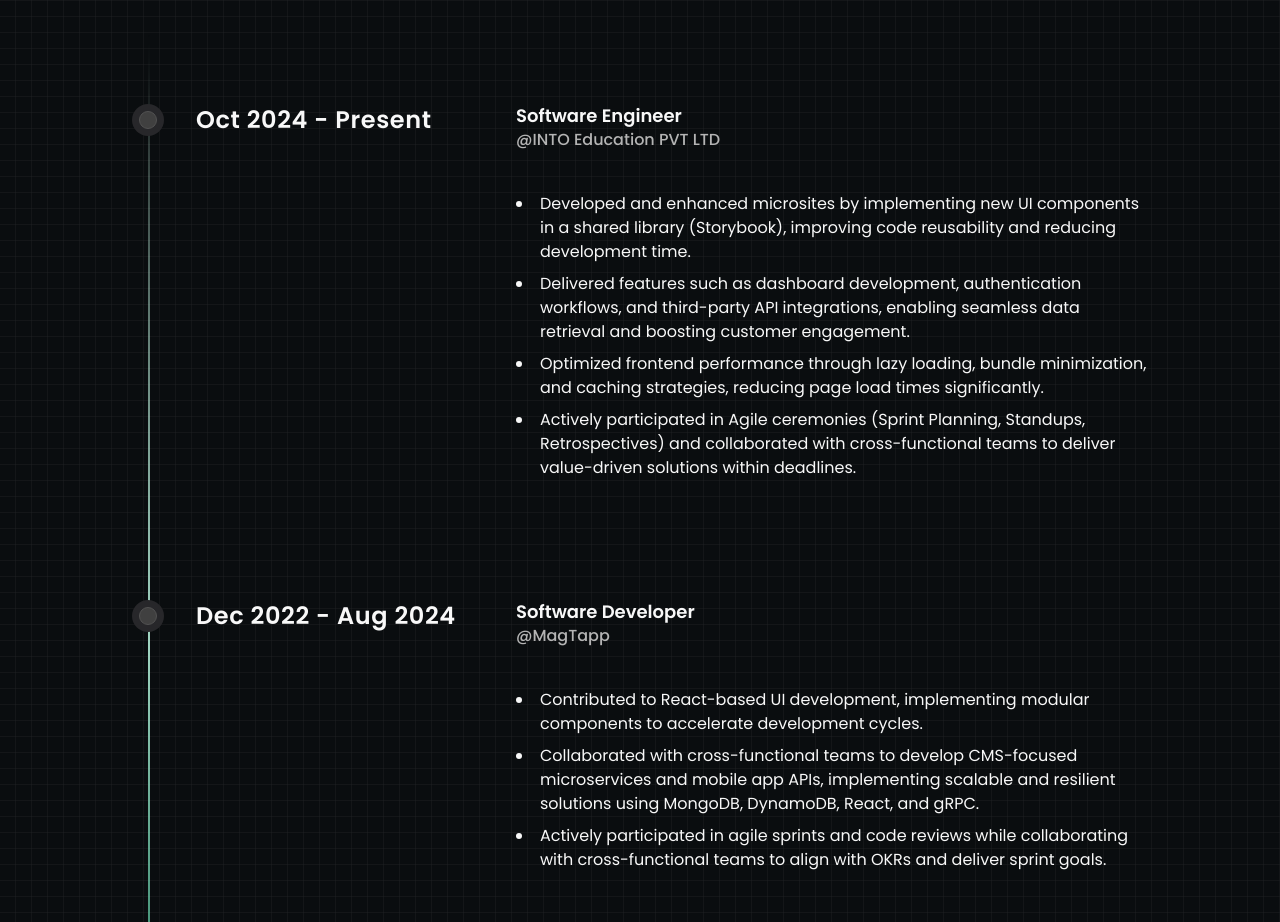
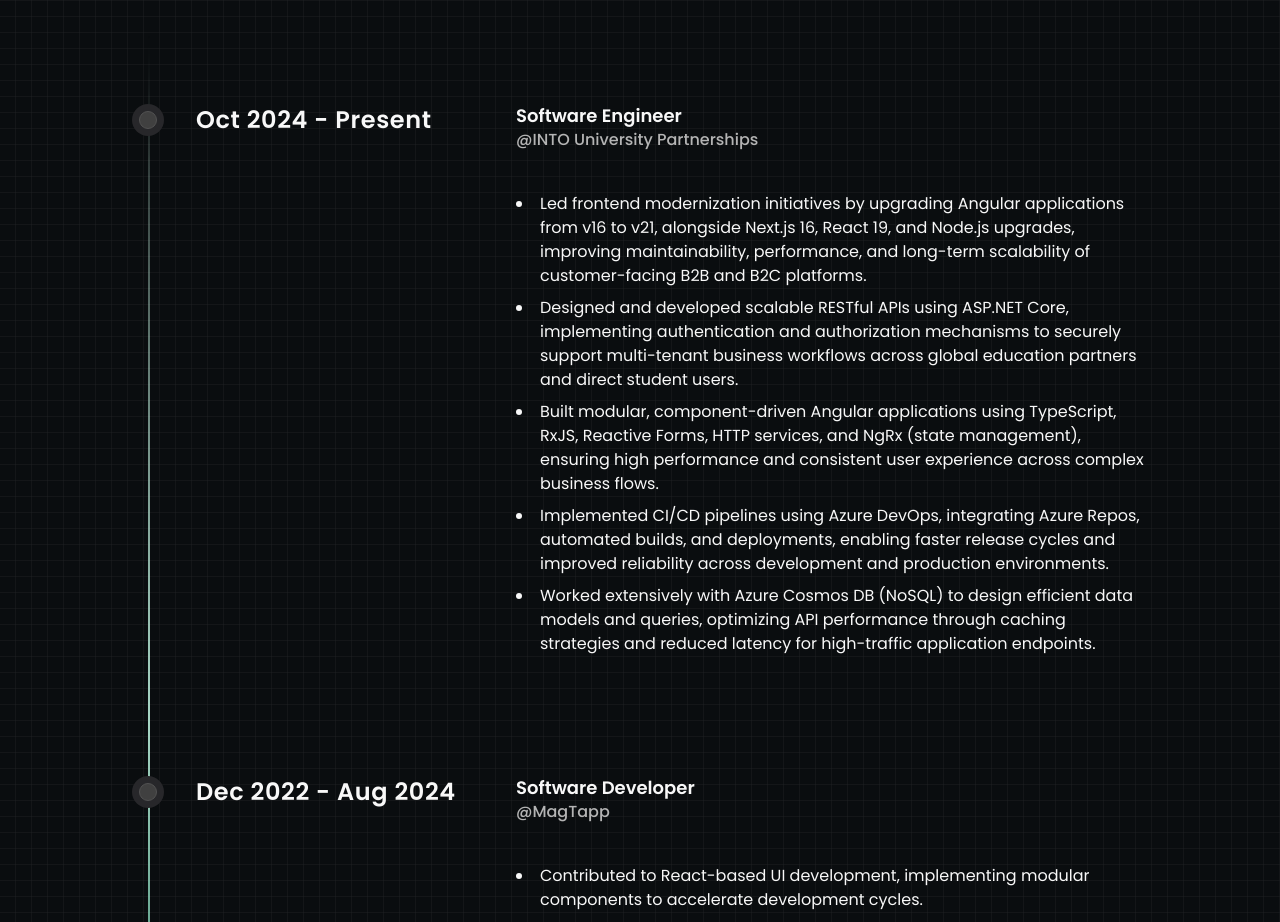
Before and after one commit to Niranjan012/Personal-Portfolio, a Next.js app: page / in a window 1280 px wide. Shown: the part 1040-1962 px from the top of the page. Built offline with nearby package versions, Linux system fonts and the light colour scheme; what tailwindcss-debug-screens would draw is missing.

Commit message:
implemented new sections and layout designs

```diff
--- a/package.json
+++ b/package.json
@@ -38,7 +38,7 @@
     "@types/node": "^20.17.1",
     "@types/react": "^18.3.12",
     "autoprefixer": "^10.4.20",
-    "eslint": "^9.13.0",
+    "eslint": "^8.57.1",
     "eslint-config-next": "^14.2.16",
     "postcss": "^8.4.47",
     "postcss-nesting": "^12.1.5",
--- a/src/data/experiences.ts
+++ b/src/data/experiences.ts
@@ -3,15 +3,16 @@
 const experiences: IExperienceItem[] = [
   {
     designation: "Software Engineer",
-    company: "INTO Education PVT LTD",
+    company: "INTO University Partnerships",
     startDate: "Oct 2024",
     isCurrentJob: true,
     location: "Bengaluru, India",
     description: [
-      "Developed and enhanced microsites by implementing new UI components in a shared library (Storybook), improving code reusability and reducing development time.",
-      "Delivered features such as dashboard development, authentication workflows, and third-party API integrations, enabling seamless data retrieval and boosting customer engagement.",
-      "Optimized frontend performance through lazy loading, bundle minimization, and caching strategies, reducing page load times significantly.",
-      "Actively participated in Agile ceremonies (Sprint Planning, Standups, Retrospectives) and collaborated with cross-functional teams to deliver value-driven solutions within deadlines.",
+      "Led frontend modernization initiatives by upgrading Angular applications from v16 to v21, alongside Next.js 16, React 19, and Node.js upgrades, improving maintainability, performance, and long-term scalability of customer-facing B2B and B2C platforms.",
+      "Designed and developed scalable RESTful APIs using ASP.NET Core, implementing authentication and authorization mechanisms to securely support multi-tenant business workflows across global education partners and direct student users.",
+      "Built modular, component-driven Angular applications using TypeScript, RxJS, Reactive Forms, HTTP services, and NgRx (state management), ensuring high performance and consistent user experience across complex business flows.",
+      "Implemented CI/CD pipelines using Azure DevOps, integrating Azure Repos, automated builds, and deployments, enabling faster release cycles and improved reliability across development and production environments.",
+      "Worked extensively with Azure Cosmos DB (NoSQL) to design efficient data models and queries, optimizing API performance through caching strategies and reduced latency for high-traffic application endpoints.",
     ],
   },
   {
```
